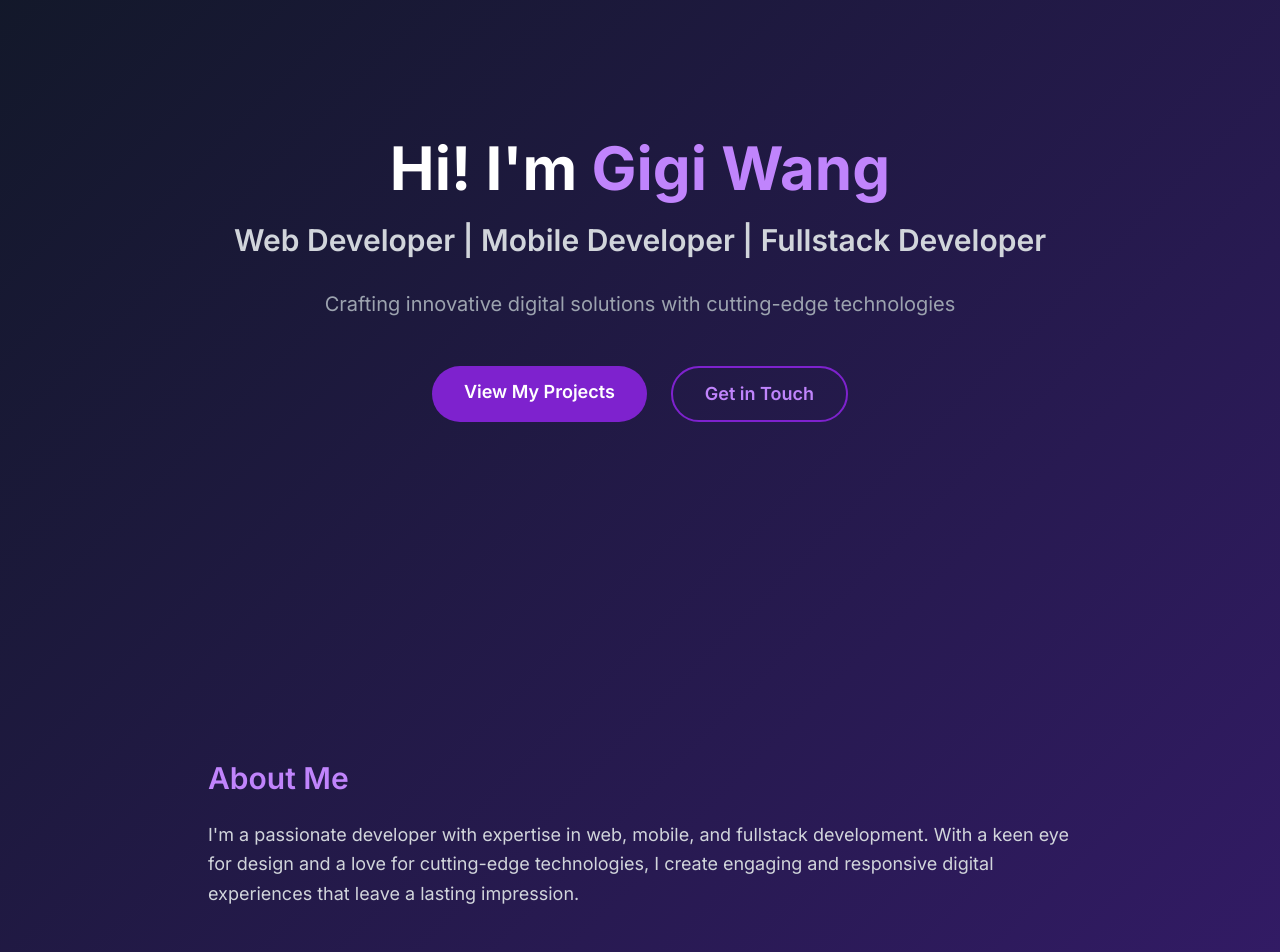
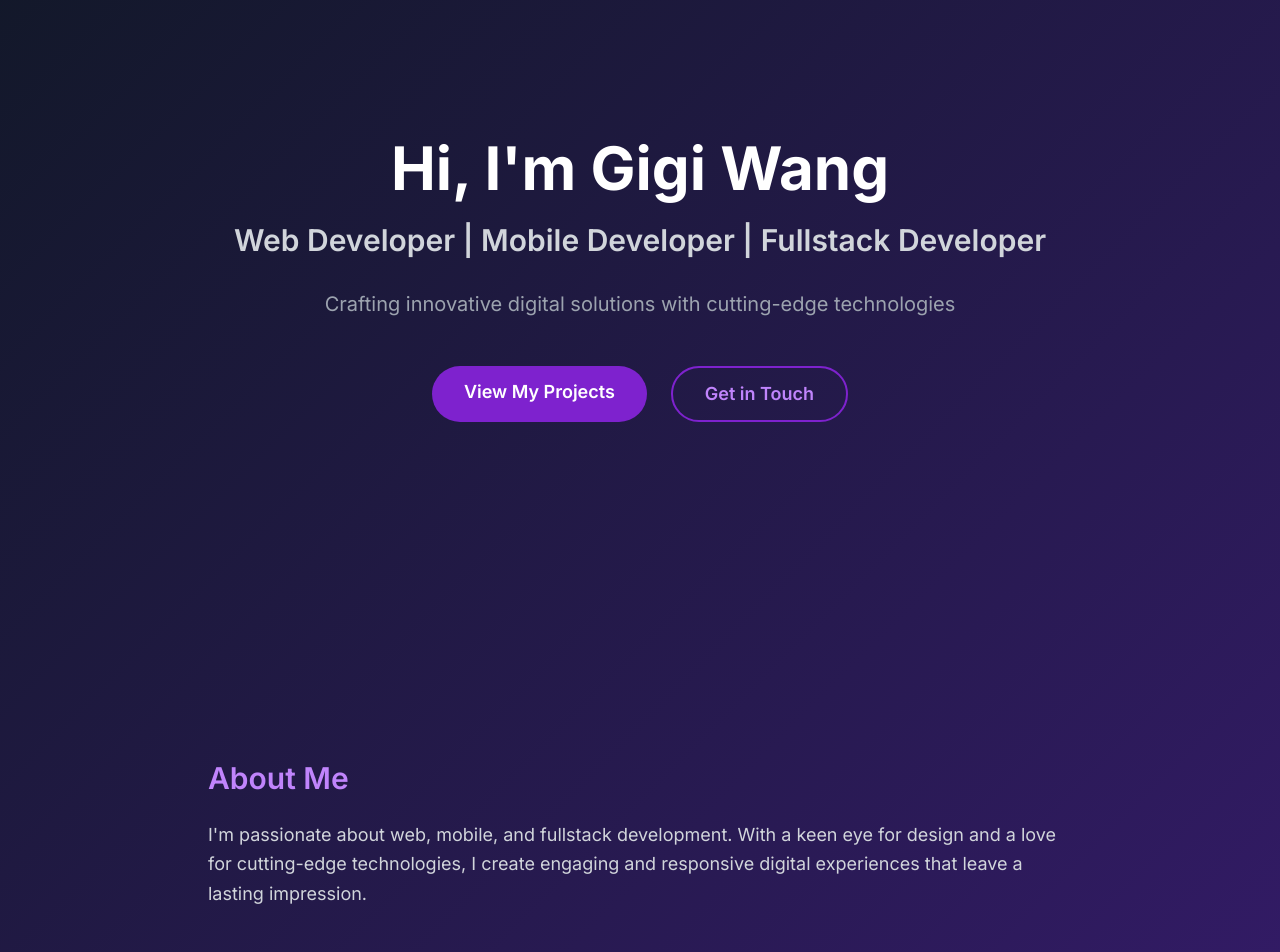
Before and after one commit to shop2008/my-portfolio, a Next.js app: page / in a window 1280 px wide. Shown: the part 120-1072 px from the top of the page. Built offline with nearby package versions, Linux system fonts and the light colour scheme.

Commit message:
fix build

```diff
--- a/src/components/About.tsx
+++ b/src/components/About.tsx
@@ -5,10 +5,10 @@ export default function About() {
     <section id="about" className="max-w-4xl mx-auto px-4 py-20">
       <h2 className="text-3xl font-semibold mb-6 text-purple-400">About Me</h2>
       <p className="text-lg leading-relaxed text-gray-300">
-        I'm a passionate developer with expertise in web, mobile, and fullstack
-        development. With a keen eye for design and a love for cutting-edge
-        technologies, I create engaging and responsive digital experiences that
-        leave a lasting impression.
+        I&apos;m passionate about web, mobile, and fullstack development. With a
+        keen eye for design and a love for cutting-edge technologies, I create
+        engaging and responsive digital experiences that leave a lasting
+        impression.
       </p>
     </section>
   );
--- a/src/components/Hero.tsx
+++ b/src/components/Hero.tsx
@@ -13,7 +13,7 @@ export default function Hero() {
           transition={{ duration: 0.8 }}
           className="text-4xl sm:text-5xl md:text-6xl font-bold mb-6"
         >
-          Hi! I'm <span className="text-purple-400">Gigi Wang</span>
+          Hi, I&apos;m Gigi Wang
         </motion.h1>
         <motion.div
           initial={{ opacity: 0, y: 50 }}
```
